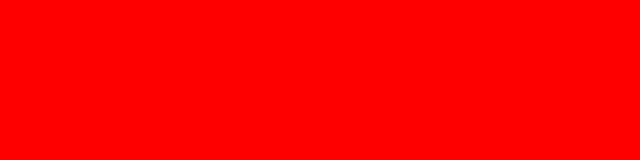
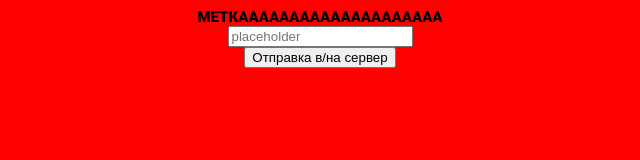
Before and after one commit to Exsplosion/8lvl, a plain HTML site: page index.html in a window 1280 px wide. Shown: the whole page, without its empty margins (320-960 px from the left). Drawn offline with Linux system fonts and the light colour scheme.

Commit message:
zadanie2

```diff
--- a/index.html
+++ b/index.html
@@ -5,12 +5,8 @@
     <title>SweetieBoiws</title>
 </head>
 <body>
-    <!-- <input type="text" placeholder="Пласехолдер">
-    <input type="value" value="Value">
-    <input disabled placeholder="disabled">
-    <input type="password" placeholder="*****">
-    <textarea>Введите текст</textarea>
-    <input type="button" value="Через input">
-    <button>Через button</button> -->
+    <label for="ia">МЕТКАААААААААААААААААААА</label>
+    <input type="text" placeholder="placeholder" id="ia">
+    <input type="submit" value="Отправка в/на сервер">
 </body>
 </html>
--- a/src/style.css
+++ b/src/style.css
@@ -6,13 +6,9 @@ html {
 }
 body {
     display: flex;
-    justify-content: center;
+    flex-direction: column;
+    justify-content: start;
     align-items: center;
-    flex-direction: column;
-    padding: 15px;
-}
-input {
-    margin: 15px;
 }
 @font-face {
     font-family: "Roboto-Black";
```
